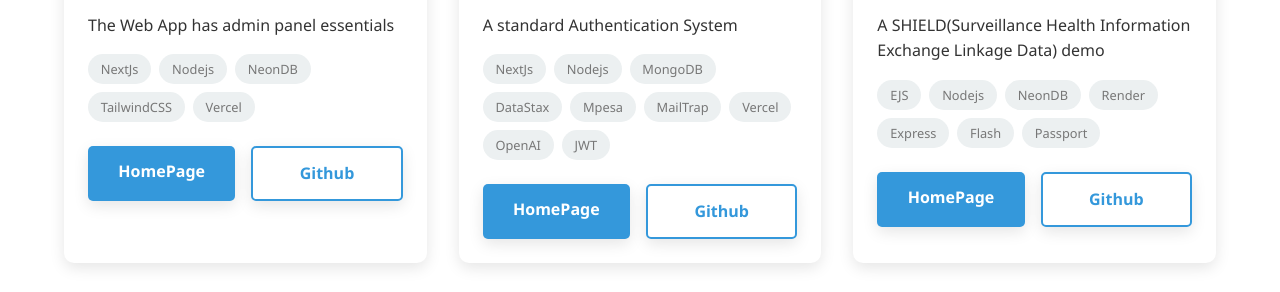
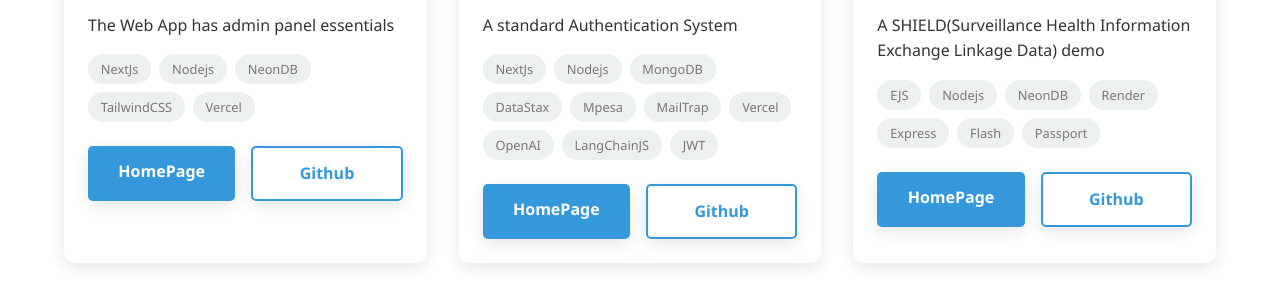
Before and after one commit to muchoki769/Portfolio, a website: page index.html in a window 1280 px wide. Shown: the part 5926-6218 px from the top of the page. Drawn offline with Linux system fonts and the light colour scheme.

Commit message:
new changes

```diff
--- a/index.html
+++ b/index.html
@@ -636,6 +636,7 @@
                         <span>MailTrap</span>
                         <span>Vercel</span>
                         <span>OpenAI</span>
+                        <span>LangChainJS</span>
                         <span>JWT</span>
 
                     </div>
```
